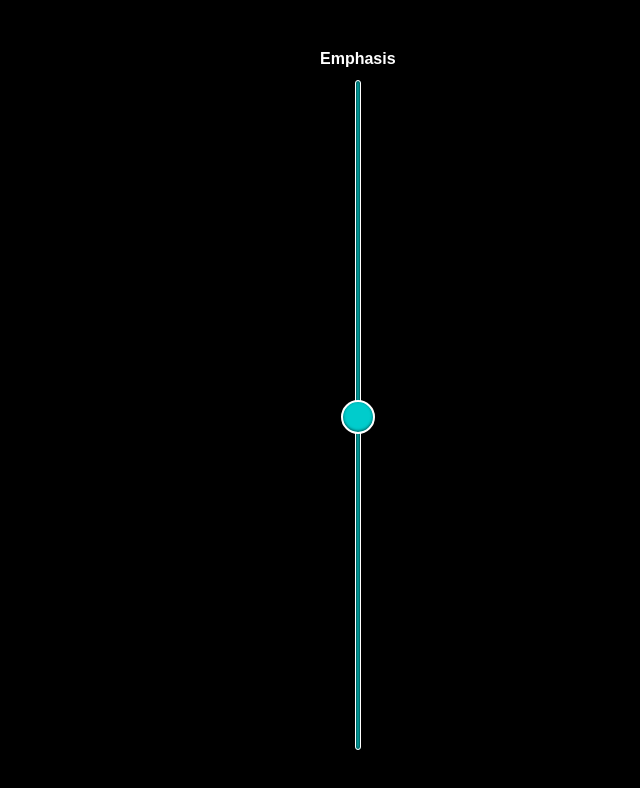
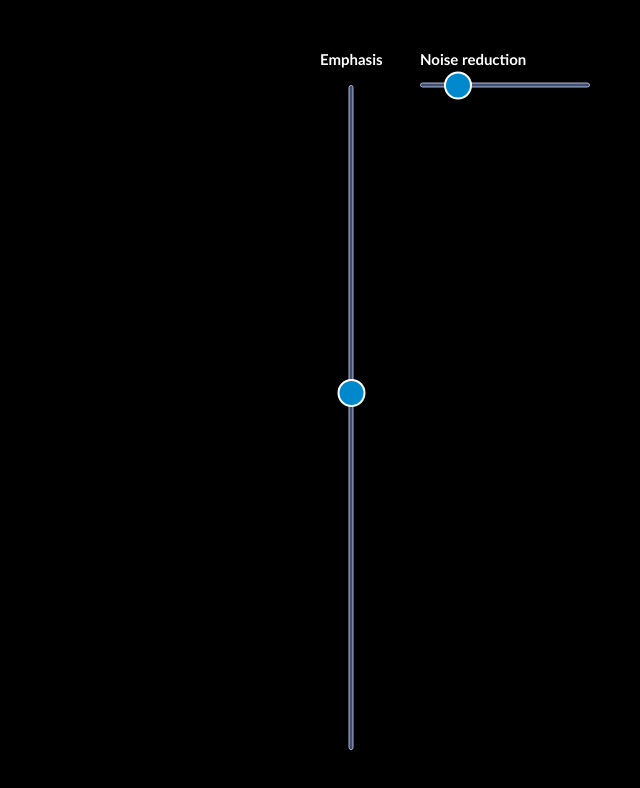
Before and after one commit to mbellman/sound-painter, a website built with webpack: page public/index.html in a window 1280 px wide. Shown: the whole page, without its empty margins (640-1280 px from the left). Built offline with nearby package versions, Linux system fonts and the light colour scheme.

Commit message:
Vertical + horizonal slider support, noise reduction control

```diff
--- a/src/SoundPainter.ts
+++ b/src/SoundPainter.ts
@@ -12,7 +12,8 @@ export default class SoundPainter {
   private analyser: Analyser;
   private bufferCanvas: Canvas;
   private visibleCanvas: Canvas;
-  private emphasisSlider: Slider;
+  private emphasis: Slider;
+  private noiseReduction: Slider;
   private currentXOffset: number = 0;
   private extraBufferWidth: number = 100;
   private isPlaying: boolean = false;
@@ -22,7 +23,7 @@ export default class SoundPainter {
     this.bufferCanvas = new Canvas();
     this.visibleCanvas = new Canvas();
 
-    this.emphasisSlider = new Slider({
+    this.emphasis = new Slider({
       label: 'Emphasis',
       length: () => window.innerHeight - 100,
       orientation: 'vertical',
@@ -30,7 +31,20 @@ export default class SoundPainter {
         x: window.innerWidth - 320,
         y: 50
       }),
-      range: [0, 108]
+      range: [0, 108],
+      default: 50
+    });
+
+    this.noiseReduction = new Slider({
+      label: 'Noise reduction',
+      length: () => 170,
+      orientation: 'horizontal',
+      position: () => ({
+        x: window.innerWidth - 220,
+        y: 50
+      }),
+      range: [2, 20],
+      default: 6
     });
 
     this.updateCanvasSizes();
@@ -70,7 +84,7 @@ export default class SoundPainter {
     this.analyser.refreshData();
 
     const analyserData = this.analyser.getData();
-    let notes = new Array(SoundPainter.TOTAL_NOTES);
+    const notes = new Array(SoundPainter.TOTAL_NOTES);
 
     notes.fill(0);
 
@@ -92,7 +106,7 @@ export default class SoundPainter {
 
     // De-emphasize quieter notes to suppress noise artifacts
     for (let i = 0; i < notes.length; i++) {
-      notes[i] *= Math.pow(notes[i] / loudestNote + 0.01, 8);
+      notes[i] *= Math.pow(notes[i] / loudestNote + 0.01, this.noiseReduction.getValue());
     }
 
     return notes;
--- a/src/ui/Slider.scss
+++ b/src/ui/Slider.scss
@@ -4,37 +4,40 @@
   &--label {
     color: #fff;
     cursor: default;
-    font-family: Arial, Helvetica, sans-serif;
+    font-family: 'Trebuchet MS', 'Lucida Sans Unicode', 'Lucida Grande', 'Lucida Sans', Arial, sans-serif;
+    font-size: 15px;
     font-weight: bold;
     margin-bottom: 5px;
   }
 
   &--bar {
-    background-color: #0aa;
-    border: 1px solid #fff;
+    background-color: #58a;
+    border: 1px solid #aac;
     border-radius: 5px;
-    box-shadow: 0 0 2px 1px #055 inset;
+    box-shadow: 0 0 2px 1px #335 inset;
     box-sizing: border-box;
     position: absolute;
   }
 
   &--handle {
-    background-color: #0cc;
+    background-color: #08c;
     border: 2px solid #fff;
     border-radius: 50%;
-    box-shadow: 0 -1px 3px 0 #055 inset;
-    box-sizing: border-box;
+    box-shadow: 0 0 0 0 rgba(255,255,255,0.2);
     cursor: grab;
-    height: 34px;
+    height: 24px;
     position: absolute;
-    transition: background-color 0.2s;
-    width: 34px;
+    transition: background-color 0.2s, box-shadow 0.2s;
+    width: 24px;
 
     &:hover {
-      background-color: #0aa;
+      background-color: #06a;
+      box-shadow: 0 0 0 4px rgba(150,200,255,0.2);
     }
 
     &:active {
+      background-color: #048;
+      box-shadow: 0 0 0 8px rgba(150,200,255,0.2);
       cursor: grabbing;
     }
   }
@@ -43,15 +46,31 @@
     .slider--bar {
       bottom: 0;
       left: 50%;
-      margin-left: -3px;
-      top: 30px;
-      width: 6px;
+      top: 35px;
+      transform: translateX(-50%);
+      width: 5px;
     }
 
     .slider--handle {
       left: 50%;
       top: 50%;
-      transform: translateX(-50%);
+      transform: translate(-50%, -50%);
+    }
+  }
+
+  &.horizontal {
+    .slider--bar {
+      height: 5px;
+      left: 0;
+      right: 0;
+      top: 35px;
+      transform: translateY(-50%);
+    }
+
+    .slider--handle {
+      left: 50%;
+      top: 50%;
+      transform: translate(-50%, -50%);
     }
   }
 }
--- a/src/ui/Slider.ts
+++ b/src/ui/Slider.ts
@@ -18,6 +18,7 @@ interface SliderOptions {
   orientation: 'horizontal' | 'vertical';
   position: () => Position;
   range: [number, number];
+  default: number;
 };
 
 /**
@@ -39,8 +40,9 @@ export default class Slider {
       <div class="slider--label">
         ${options.label}
       </div>
-      <div class="slider--bar"></div>
-      <div class="slider--handle"></div>
+      <div class="slider--bar">
+        <div class="slider--handle"></div>
+      </div>
     `;
 
     this.$bar = this.element.querySelector('.slider--bar');
@@ -51,6 +53,10 @@ export default class Slider {
     this.initialize(options);
 
     document.body.appendChild(this.element);
+  }
+
+  public getValue(): number {
+    return this.value;
   }
 
   public onChange(change: ChangeHandler): void {
@@ -83,20 +89,30 @@ export default class Slider {
     return parseInt(window.getComputedStyle(this.$bar).height);
   }
 
+  private getBarLeft(): number {
+    return this.$bar.getBoundingClientRect().left;
+  }
+
   private getBarTop(): number {
     return this.$bar.getBoundingClientRect().top;
   }
 
-  private getHandleHeight(): number {
-    return parseInt(window.getComputedStyle(this.$handle).height);
-  }
-
-  private getTopOffset(): number {
-    return this.element.getBoundingClientRect().top;
+  private getBarWidth(): number {
+    return this.$bar.getBoundingClientRect().width;
   }
 
   private initialize(options: SliderOptions): void {
     this.element.classList.add(options.orientation);
+
+    this.value = options.default;
+
+    const defaultRatio = (options.default - options.range[0]) / (options.range[1] - options.range[0]);
+
+    if (options.orientation === 'vertical') {
+      this.$handle.style.top = `${defaultRatio * 100}%`;
+    } else {
+      this.$handle.style.left = `${defaultRatio * 100}%`;
+    }
 
     const updateDimensions = () => {
       const position = options.position();
@@ -122,11 +138,20 @@ export default class Slider {
         const clampedY = clamp(y, this.getBarTop(), this.getBarTop() + this.getBarHeight());
         const ratio = (clampedY - this.getBarTop()) / this.getBarHeight();
 
-        this.value = Math.round(options.range[0] + options.range[1] * ratio);
-        this.$handle.style.top = `${clampedY - this.getHandleHeight() / 2 - this.getTopOffset()}px`;
+        this.value = Math.round(this.lerp(options.range[1], options.range[0], ratio));
+        this.$handle.style.top = `${ratio * 100}%`;
+      } else {
+        const x = e.clientX;
+        const clampedX = clamp(x, this.getBarLeft(), this.getBarLeft() + this.getBarWidth());
+        const ratio = (clampedX - this.getBarLeft()) / this.getBarWidth();
 
-        console.log(this.value);
+        this.value = Math.round(this.lerp(options.range[0], options.range[1], ratio));
+        this.$handle.style.left = `${ratio * 100}%`;
       }
     });
   }
+
+  private lerp(a: number, b: number, ratio: number): number {
+    return a + (b - a) * ratio;
+  }
 }
```
